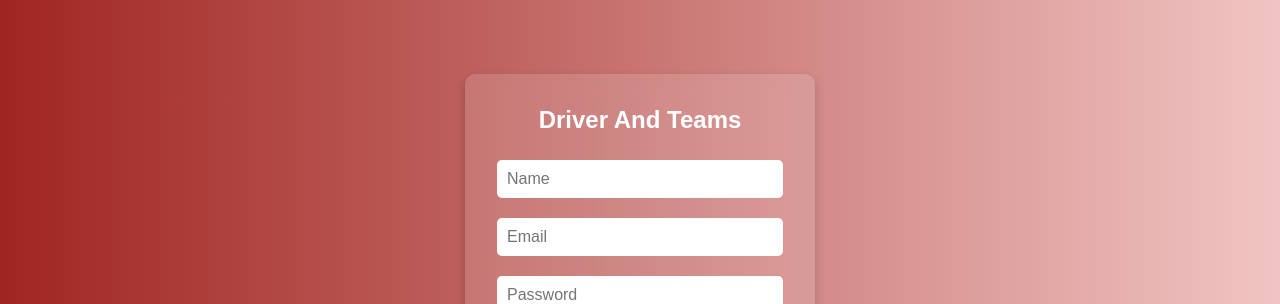
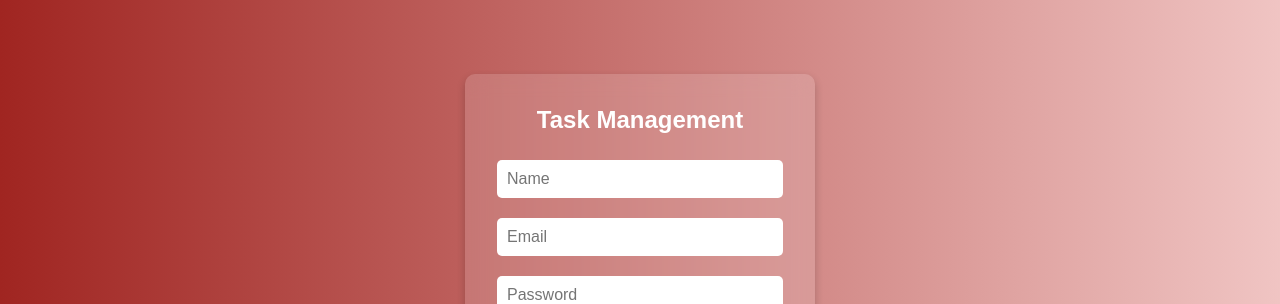
Before and after one commit to Kiransai006/Task_management, a FastAPI app: page /register in a window 1280 px wide. Shown: the part 155-459 px from the top of the page. Run offline with FastAPI, Linux system fonts and the light colour scheme; some libraries are stand-ins or nearby versions.

Commit message:
taskmanagement

```diff
--- a/templates/register.html
+++ b/templates/register.html
@@ -7,7 +7,7 @@
 </head>
 <body>
     <div class="loginpage">
-        <h2>Driver And Teams</h2>
+        <h2>Task Management</h2>
         <form>
                 <input type="text" id="name" placeholder="Name">
                 <input type="email" id="email" placeholder="Email">
```
